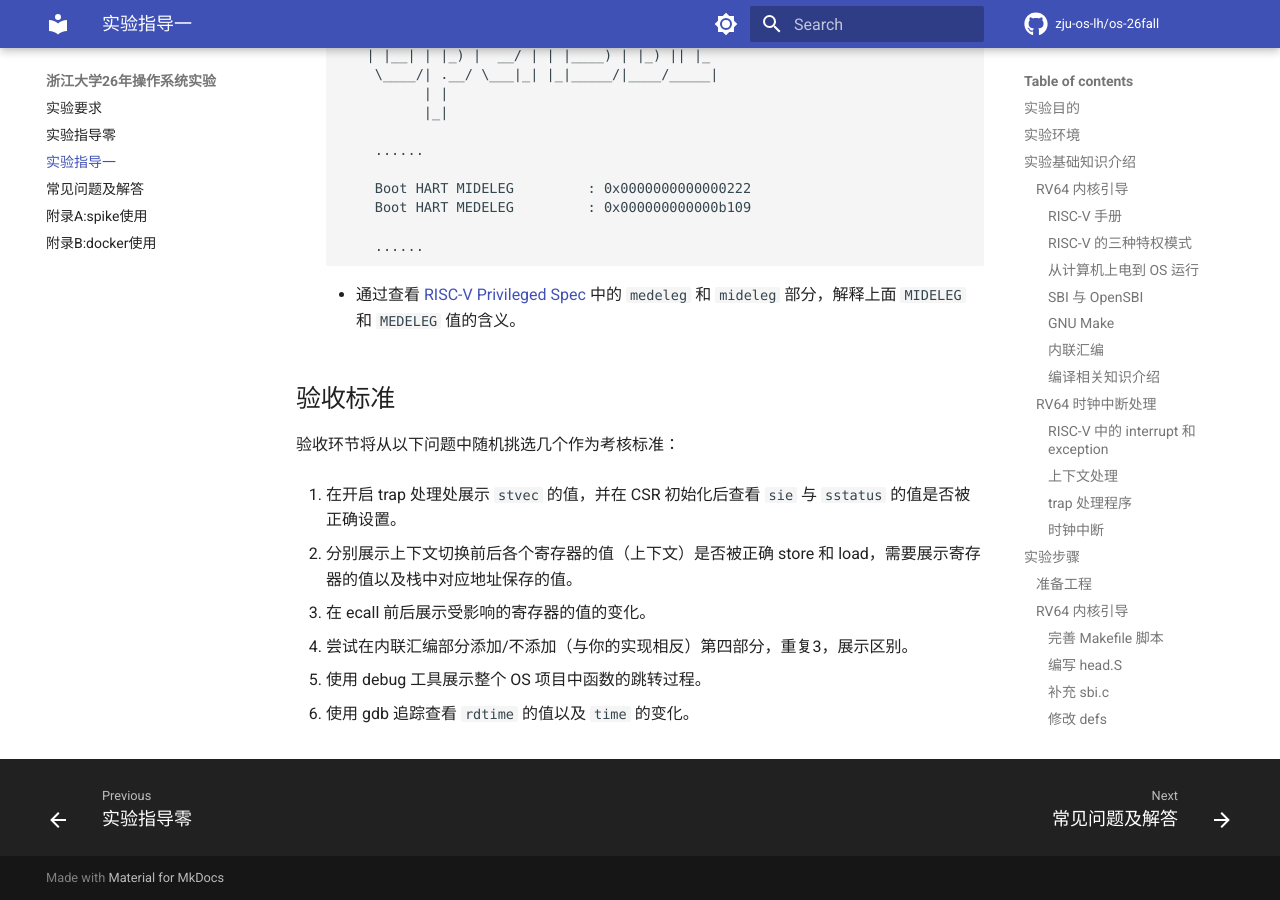
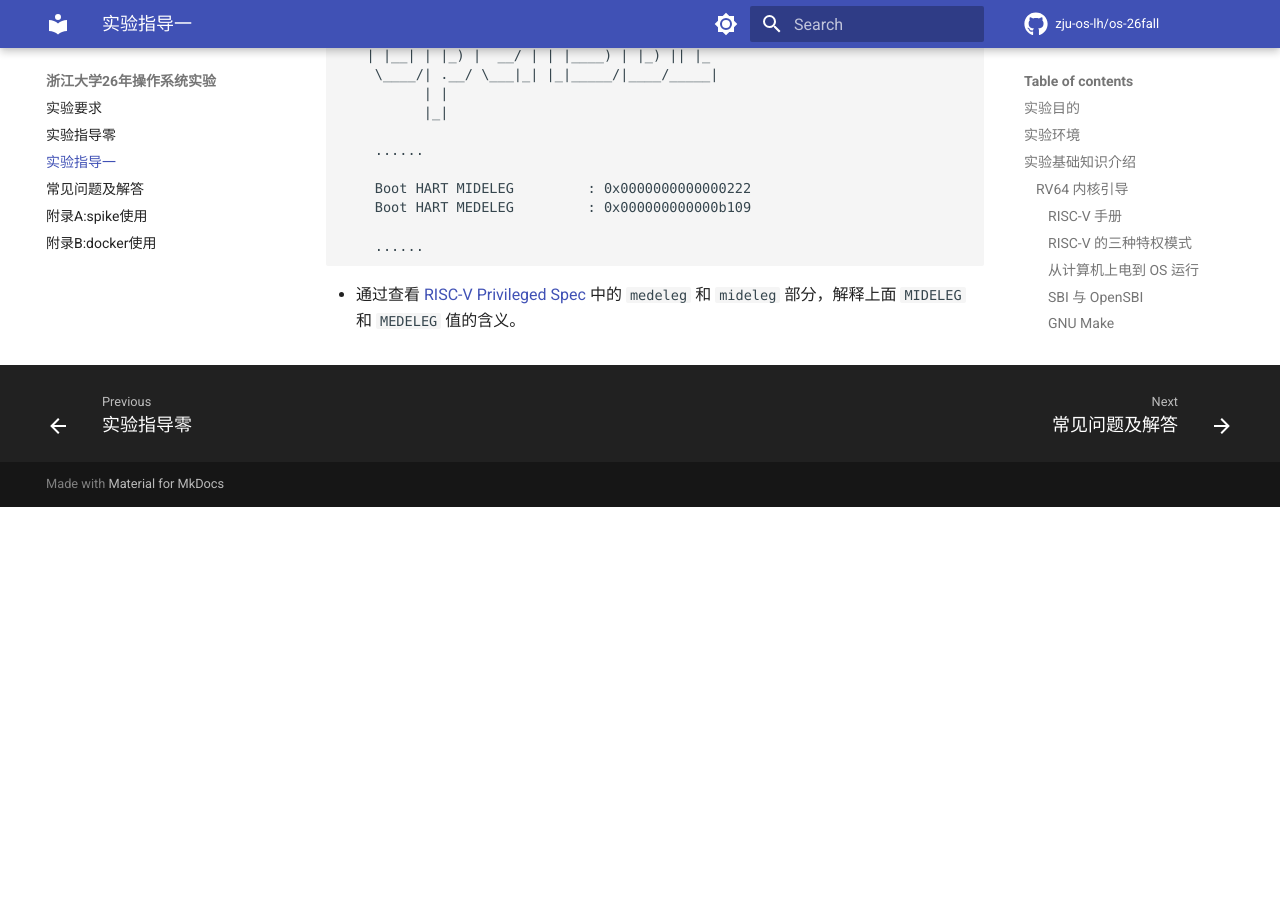
Before and after one commit to JY-GIEGIEGIE/OS-lab, an MkDocs documentation site: the page built from docs/lab1.md, in a window 1280 px wide and 900 px high, scrolled down 18818 px. Built offline with MkDocs 1.6.1 and Material for MkDocs 9.7.7, drawn with Linux system fonts in a browser that asks for light colours; some web fonts are replaced; after the commit the page ends 19325 px from its top, so only the background shows below that.

Commit message:
feat: lab1 init

```diff
--- a/docs/lab1.md
+++ b/docs/lab1.md
@@ -821,7 +821,7 @@ make ARCH=arm64 CROSS_COMPILE=aarch64-linux-gnu- <path/to/file(no suffix)>.i
     - 通过查看 [RISC-V Privileged Spec](https://github.com/riscv/riscv-isa-manual/releases/download/20240411/priv-isa-asciidoc.pdf) 中的 `medeleg` 和 `mideleg` 部分，解释上面 `MIDELEG` 和 `MEDELEG` 值的含义。
 
 
-## 验收标准
+<!-- ## 验收标准
 
 验收环节将从以下问题中随机挑选几个作为考核标准：
 
@@ -835,4 +835,4 @@ make ARCH=arm64 CROSS_COMPILE=aarch64-linux-gnu- <path/to/file(no suffix)>.i
 
 5. 使用 debug 工具展示整个 OS 项目中函数的跳转过程。
 
-6. 使用 gdb 追踪查看 `rdtime` 的值以及 `time` 的变化。
+6. 使用 gdb 追踪查看 `rdtime` 的值以及 `time` 的变化。 -->
```
